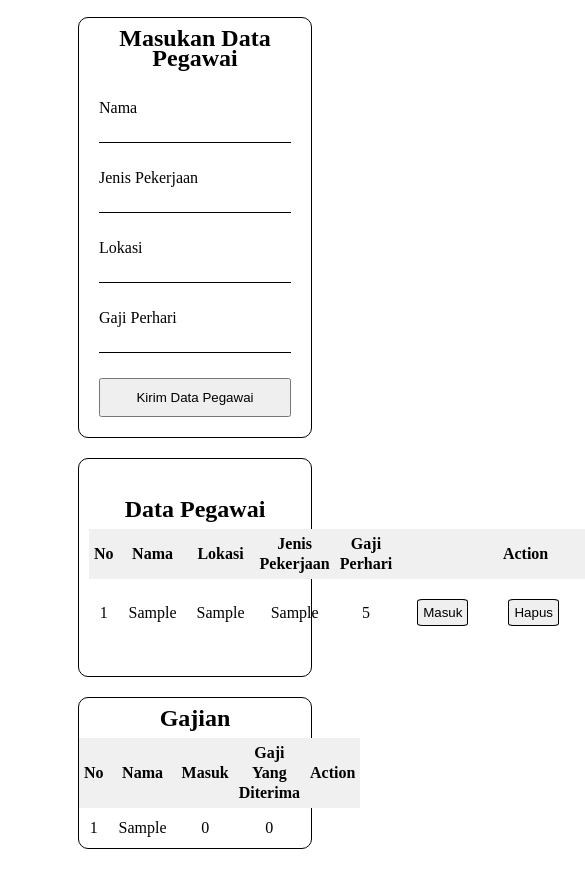
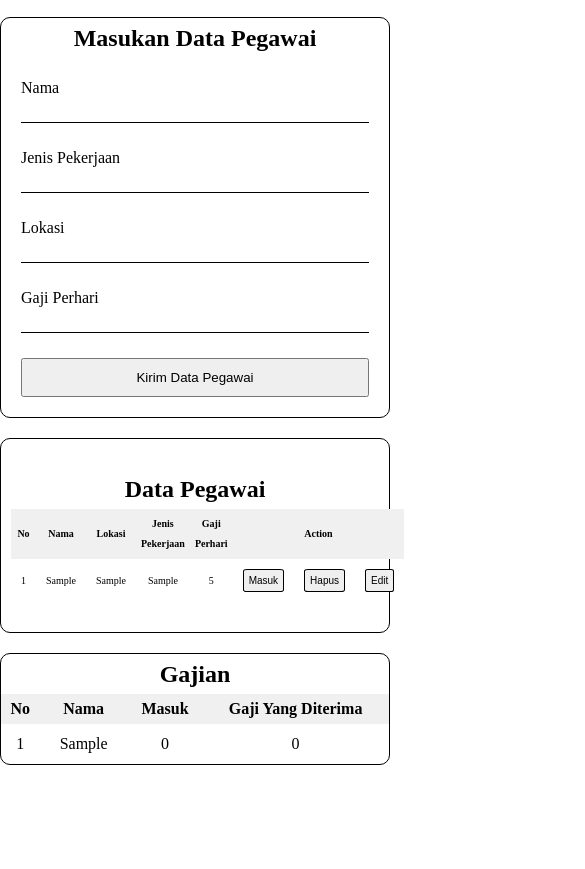
Before and after one commit to Ahmadfikrifauzi/Web-Gaji, a plain HTML site: page index.html in a window 390 px wide. Both pictures are taken after typing "Sample", "Sample", "Sample", "5" into the empty fields and a click on the button "Kirim Data Pegawai". Shown: the part 60-929 px from the top of the page, 585 px wide, since content can reach past the window. After the commit the page ends 845 px from the top, so only its background shows below. Drawn offline with Linux system fonts and the light colour scheme.

Commit message:
responsive

```diff
--- a/index.html
+++ b/index.html
@@ -66,7 +66,6 @@
                         <th>Nama</th>
                         <TH>Masuk</TH>
                         <th>Gaji Yang Diterima</th>
-                        <th colspan="3">Action</th>
                     </tr>
                 </thead>
                 <tbody>
--- a/style/style.css
+++ b/style/style.css
@@ -81,3 +81,18 @@ main #daftarPegawai{
     border-radius: 10%;
     border: 0.2px solid black ;
 }
+
+
+@media screen and (max-width: 844px){
+    main section {
+        width: 100%;
+    }
+
+    main #daftarPegawai .demo {
+        font-size: 10px;
+    }
+    main #daftarPegawai .demo button{
+        font-size: 10px;
+        margin: 0;
+    }
+}
```
